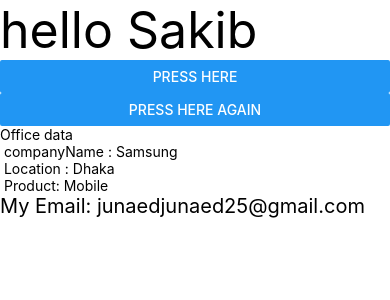
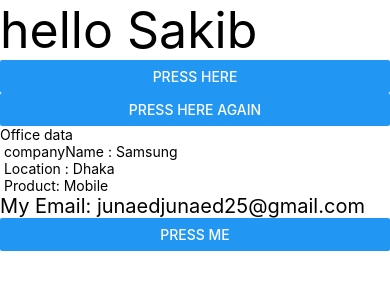
Before and after one commit to Sakib-203-15-3883/Learn-react-native, a React Native app: screen / in a window 390 px wide. Shown: the top 300 px of the page. Built offline with nearby package versions, Linux system fonts and the light colour scheme.

Commit message:
onPress event

```diff
--- a/App.js
+++ b/App.js
@@ -2,7 +2,8 @@ import React from 'react';
 import {
   Text,
   View,
-  Button
+  Button,
+  Alert
 } from 'react-native';
 
 import CustomComponent from './components/CustomComponent';
@@ -17,6 +18,10 @@ import Information from './components/information';
 
 const App = ()=>{
   const name = 'Sakib ';
+  const handlePress = () => {
+    Alert.alert('Button Pressed!');
+    // Perform additional actions or logic here
+  };
   return (
 
     ////////////                REACT NATIVE CORE  UI COMPONENTS        //////////////////////////
@@ -42,8 +47,18 @@ const App = ()=>{
       <CustomComponent />
       <Information />
 
+
+
+
+    <View>
+      <Button title="Press Me" onPress={handlePress} />
+    </View>
+
+
     </View>
   )
+
+
 }
 
 
```
